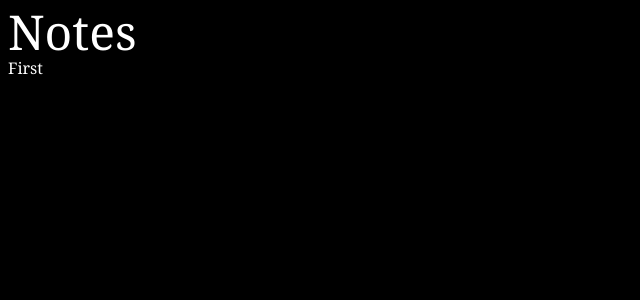
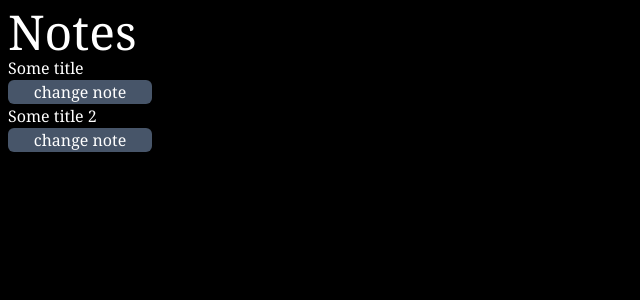
Before and after one commit to devTurambar/my-notes, a React (Create React App) app in the folder myNotes/my-notes/: page / in a window 1280 px wide. Shown: the top 300 px of the page, without its empty margins (0-640 px from the left). Built offline with nearby package versions, Linux system fonts and the light colour scheme.

Commit message:
redux initial reducer working for a single note

```diff
--- a/myNotes/my-notes/package.json
+++ b/myNotes/my-notes/package.json
@@ -3,6 +3,7 @@
   "version": "0.1.0",
   "private": true,
   "dependencies": {
+    "@reduxjs/toolkit": "^2.2.5",
     "@testing-library/jest-dom": "^5.17.0",
     "@testing-library/react": "^13.4.0",
     "@testing-library/user-event": "^13.5.0",
@@ -13,6 +14,7 @@
     "axios": "^1.7.2",
     "react": "^18.3.1",
     "react-dom": "^18.3.1",
+    "react-redux": "^9.1.2",
     "react-scripts": "5.0.1",
     "typescript": "^4.9.5",
     "web-vitals": "^2.1.4"
--- a/myNotes/my-notes/src/App.tsx
+++ b/myNotes/my-notes/src/App.tsx
@@ -12,11 +12,12 @@ function App() {
     })
   };
   return (
-    <div className="App bg-black text-white font-serif pl-2 pt-2">
+    <div className="App bg-black text-white font-serif p-2">
       <div className=''>
         <Logo title="Notes"/>
       </div>
-      <Note title="First"/>
+      <Note title="Some title"/>
+      <Note title="Some title 2"/>
       {/* <button onClick={apiCall}>click me</button> */}
     </div>
   );
--- a/myNotes/my-notes/src/components/Note.tsx
+++ b/myNotes/my-notes/src/components/Note.tsx
@@ -1,7 +1,18 @@
+import { useAppSelector, useAppDispatch } from '../lib/hooks'
+import {
+    erase,
+    change,
+    selectNote
+  } from '../features/notes/notesSlice'
+
 const Note = ({title} : {title:string}) => {
+    const note = useAppSelector(selectNote);
+    const dispatch = useAppDispatch();
     return (
-        <div>
-            {title}
+        <div className='flex flex-col'>
+            <span>{title}</span>
+            <span>{note}</span>
+            <button onClick={() => dispatch(change("text"))} className='bg-slate-600 text-white rounded-md w-36'>change note</button>
         </div>
     )
 }
--- /dev/null
+++ b/myNotes/my-notes/src/features/notes/notesAPI.ts
@@ -0,0 +1,6 @@
+// A mock function to mimic making an async request for data
+export function fetchNote(note = "") {
+    return new Promise<{ data: string }>(resolve =>
+      setTimeout(() => resolve({ data: note }), 500)
+    )
+  }
--- /dev/null
+++ b/myNotes/my-notes/src/features/notes/notesSlice.ts
@@ -0,0 +1,77 @@
+import { createAsyncThunk, createSlice, PayloadAction } from '@reduxjs/toolkit'
+import { RootState, AppThunk } from '../../lib/store'
+import { fetchNote } from './notesAPI'
+
+export interface NotesState {
+  value: string
+  status: 'idle' | 'loading' | 'failed'
+}
+
+const initialState: NotesState = {
+  value: "",
+  status: 'idle'
+}
+
+// The function below is called a thunk and allows us to perform async logic. It
+// can be dispatched like a regular action: `dispatch(incrementAsync(10))`. This
+// will call the thunk with the `dispatch` function as the first argument. Async
+// code can then be executed and other actions can be dispatched. Thunks are
+// typically used to make async requests.
+export const incrementAsync = createAsyncThunk(
+  'notes/fetchNote',
+  async (note: string) => {
+    const response = await fetchNote(note)
+    // The value we return becomes the `fulfilled` action payload
+    return response.data
+  }
+)
+
+export const notesSlice = createSlice({
+  name: 'note',
+  initialState,
+  // The `reducers` field lets us define reducers and generate associated actions
+  reducers: {
+    erase: state => {
+      state.value = ""
+    },
+    // Use the PayloadAction type to declare the contents of `action.payload`
+    change: (state, action: PayloadAction<string>) => {
+      state.value = action.payload
+    }
+  },
+  // The `extraReducers` field lets the slice handle actions defined elsewhere,
+  // including actions generated by createAsyncThunk or in other slices.
+//   extraReducers: builder => {
+//     builder
+//       .addCase(incrementAsync.pending, state => {
+//         state.status = 'loading'
+//       })
+//       .addCase(incrementAsync.fulfilled, (state, action) => {
+//         state.status = 'idle'
+//         state.value += action.payload
+//       })
+//       .addCase(incrementAsync.rejected, state => {
+//         state.status = 'failed'
+//       })
+//   }
+})
+
+export const { erase, change } = notesSlice.actions
+
+// The function below is called a selector and allows us to select a value from
+// the state. Selectors can also be defined inline where they're used instead of
+// in the slice file. For example: `useSelector((state: RootState) => state.counter.value)`
+export const selectNote = (state: RootState) => state.note.value
+
+// We can also write thunks by hand, which may contain both sync and async logic.
+// Here's an example of conditionally dispatching actions based on current state.
+// export const incrementIfOdd =
+//   (amount: number): AppThunk =>
+//   (dispatch, getState) => {
+//     const currentValue = selectCount(getState())
+//     if (currentValue % 2 === 1) {
+//       dispatch(incrementByAmount(amount))
+//     }
+//   }
+
+export default notesSlice.reducer
--- a/myNotes/my-notes/src/index.tsx
+++ b/myNotes/my-notes/src/index.tsx
@@ -3,13 +3,17 @@ import ReactDOM from 'react-dom/client';
 import './index.css';
 import App from './App';
 import reportWebVitals from './reportWebVitals';
+import { Provider } from 'react-redux';
+import { store } from './lib/store';
 
 const root = ReactDOM.createRoot(
   document.getElementById('root') as HTMLElement
 );
 root.render(
   <React.StrictMode>
-    <App />
+    <Provider store={store}>
+      <App />
+    </Provider>
   </React.StrictMode>
 );
 
--- /dev/null
+++ b/myNotes/my-notes/src/lib/hooks.ts
@@ -0,0 +1,6 @@
+import { useDispatch, useSelector } from 'react-redux'
+import type { AppDispatch, RootState } from './store'
+
+// Use throughout your app instead of plain `useDispatch` and `useSelector`
+export const useAppDispatch = useDispatch.withTypes<AppDispatch>()
+export const useAppSelector = useSelector.withTypes<RootState>()
--- /dev/null
+++ b/myNotes/my-notes/src/lib/store.ts
@@ -0,0 +1,17 @@
+import { configureStore, ThunkAction, Action } from '@reduxjs/toolkit'
+import notesReducer from '../features/notes/notesSlice'
+
+export const store = configureStore({
+  reducer: {
+    note: notesReducer
+  }
+})
+
+export type AppDispatch = typeof store.dispatch
+export type RootState = ReturnType<typeof store.getState>
+export type AppThunk<ReturnType = void> = ThunkAction<
+  ReturnType,
+  RootState,
+  unknown,
+  Action<string>
+>
```
Also changed, not shown: 2 other files (tests, documents, lock files or other folders).
